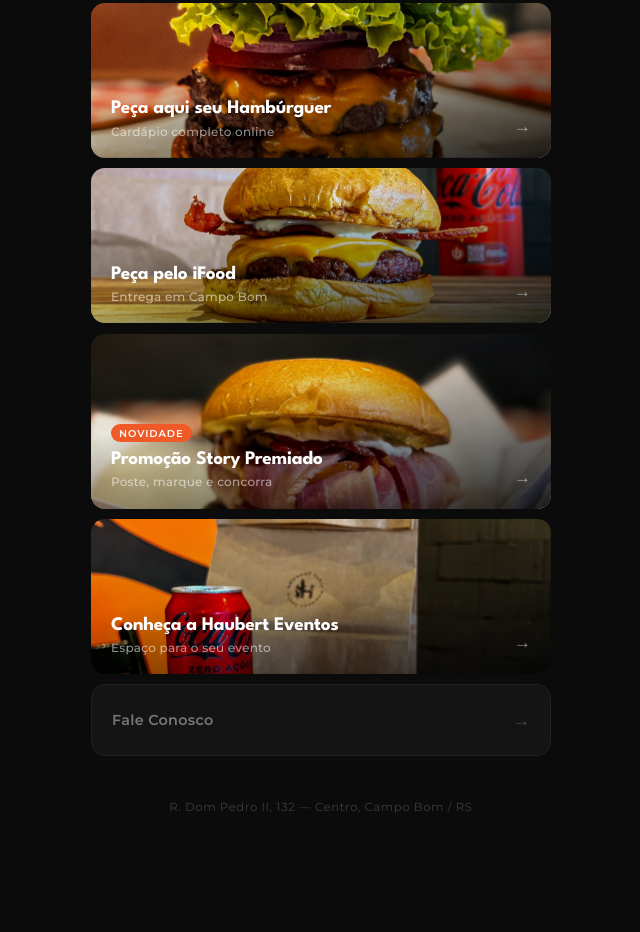
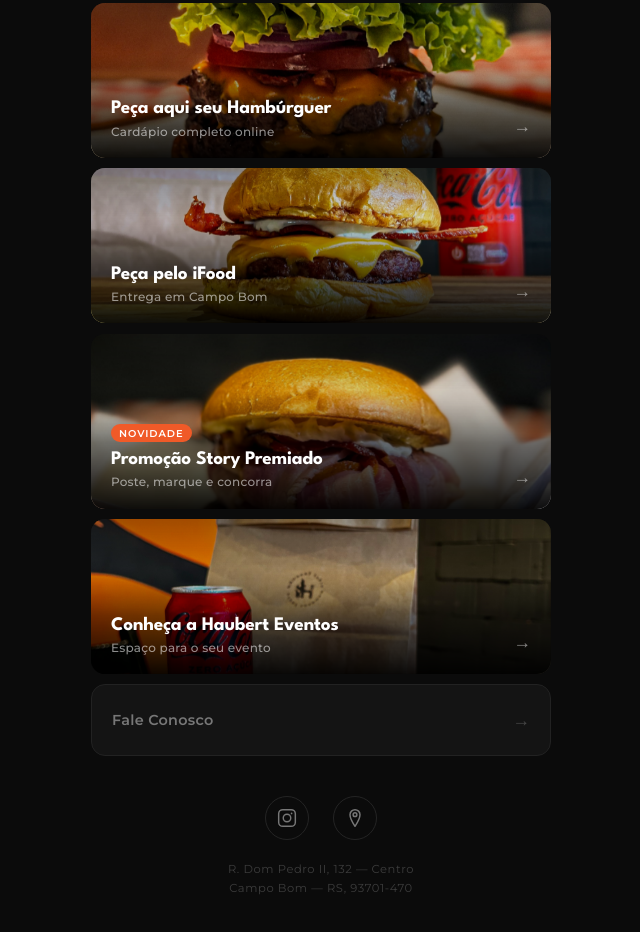
Before and after one commit to edubolla/haubert-taste, a plain HTML site: page links.html in a window 1280 px wide. Shown: the part 202-1134 px from the top of the page, without its empty margins (319-959 px from the left). Before the commit the page ends 1064 px from the top, so only its background shows below. Drawn offline with Linux system fonts and the light colour scheme.

Commit message:
Link Tree: melhora overlay das fotos e adiciona ícones no rodapé
Degradê bottom-to-top com mais opacidade para melhor legibilidade dos
textos. Rodapé com ícones de Instagram e Google Maps (SVG inline),
endereço completo com CEP e nova URL do Google Meu Negócio.

Co-Authored-By: Claude Sonnet 4.6 <noreply@anthropic.com>

```diff
--- a/links.css
+++ b/links.css
@@ -124,22 +124,14 @@ body {
 .lt-card__overlay {
   position: absolute;
   inset: 0;
-  background: linear-gradient(
-    165deg,
-    rgba(240, 90, 40, 0.06) 0%,
-    rgba(0, 0, 0, 0.08) 35%,
-    rgba(0, 0, 0, 0.88) 100%
-  );
-  transition: background 0.3s ease;
+  background:
+    linear-gradient(to top, rgba(0, 0, 0, 0.94) 0%, rgba(0, 0, 0, 0.55) 38%, rgba(0, 0, 0, 0.08) 68%, transparent 100%),
+    linear-gradient(to bottom, rgba(0, 0, 0, 0.35) 0%, transparent 40%);
+  transition: opacity 0.3s ease;
 }
 
 .lt-card:hover .lt-card__overlay {
-  background: linear-gradient(
-    165deg,
-    rgba(240, 90, 40, 0.12) 0%,
-    rgba(0, 0, 0, 0.04) 35%,
-    rgba(0, 0, 0, 0.78) 100%
-  );
+  opacity: 0.88;
 }
 
 /* ─── Content layer ─────────────────────────────────────────────── */
@@ -255,13 +247,56 @@ body {
 /* ─── Footer ────────────────────────────────────────────────────── */
 
 .lt-footer {
-  text-align: center;
-  padding-top: 0.5rem;
+  display: flex;
+  flex-direction: column;
+  align-items: center;
+  gap: 1.25rem;
+  padding-top: 0.25rem;
 }
 
-.lt-footer p {
+.lt-footer__icons {
+  display: flex;
+  gap: 1.5rem;
+  align-items: center;
+}
+
+.lt-icon-link {
+  display: flex;
+  align-items: center;
+  justify-content: center;
+  width: 44px;
+  height: 44px;
+  border-radius: 50%;
+  border: 1px solid #242424;
   color: var(--muted);
-  font-size: 0.73rem;
+  text-decoration: none;
+  transition: color 0.2s ease, border-color 0.2s ease, transform 0.2s ease;
+}
+
+.lt-icon-link:hover {
+  color: var(--text);
+  border-color: #3a3a3a;
+  transform: translateY(-2px);
+}
+
+.lt-icon-link:focus-visible {
+  outline: 2px solid var(--accent);
+  outline-offset: 3px;
+}
+
+.lt-icon-link svg {
+  width: 20px;
+  height: 20px;
+  display: block;
+  flex-shrink: 0;
+}
+
+.lt-footer__address {
+  font-style: normal;
+  text-align: center;
+  color: var(--muted);
+  font-size: 0.72rem;
   letter-spacing: 0.05em;
   opacity: 0.45;
+  line-height: 1.6;
 }
--- a/links.html
+++ b/links.html
@@ -133,7 +133,37 @@
       </main>
 
       <footer class="lt-footer">
-        <p>R. Dom Pedro II, 132 &mdash; Centro, Campo Bom / RS</p>
+        <div class="lt-footer__icons">
+          <a
+            class="lt-icon-link"
+            href="https://www.instagram.com/haubert_taste"
+            target="_blank"
+            rel="noopener noreferrer"
+            aria-label="Instagram da Haubert Taste"
+          >
+            <svg viewBox="0 0 24 24" fill="none" stroke="currentColor" stroke-width="1.75" stroke-linecap="round" stroke-linejoin="round" aria-hidden="true">
+              <rect x="2" y="2" width="20" height="20" rx="5" ry="5"/>
+              <circle cx="12" cy="12" r="4.5"/>
+              <circle cx="17.5" cy="6.5" r="1" fill="currentColor" stroke="none"/>
+            </svg>
+          </a>
+          <a
+            class="lt-icon-link"
+            href="https://share.google/Tu4m13SaoDOngwANZ"
+            target="_blank"
+            rel="noopener noreferrer"
+            aria-label="Ver no Google Maps"
+          >
+            <svg viewBox="0 0 24 24" fill="none" stroke="currentColor" stroke-width="1.75" stroke-linecap="round" stroke-linejoin="round" aria-hidden="true">
+              <path d="M12 2C8.686 2 6 4.686 6 8c0 4.757 6 14 6 14s6-9.243 6-14c0-3.314-2.686-6-6-6z"/>
+              <circle cx="12" cy="8" r="2.25"/>
+            </svg>
+          </a>
+        </div>
+        <address class="lt-footer__address">
+          R. Dom Pedro II, 132 &mdash; Centro<br />
+          Campo Bom &mdash; RS, 93701-470
+        </address>
       </footer>
 
     </div>
```
